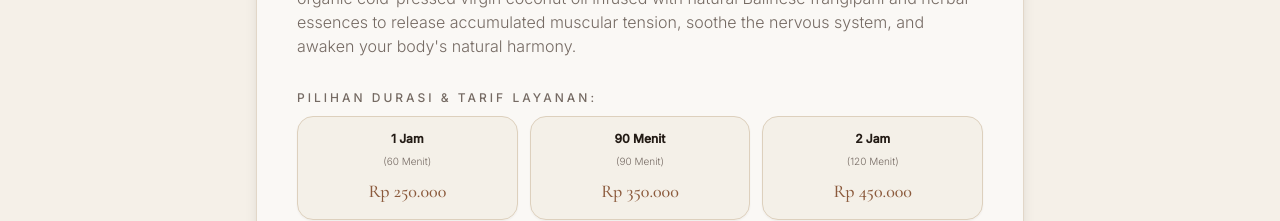
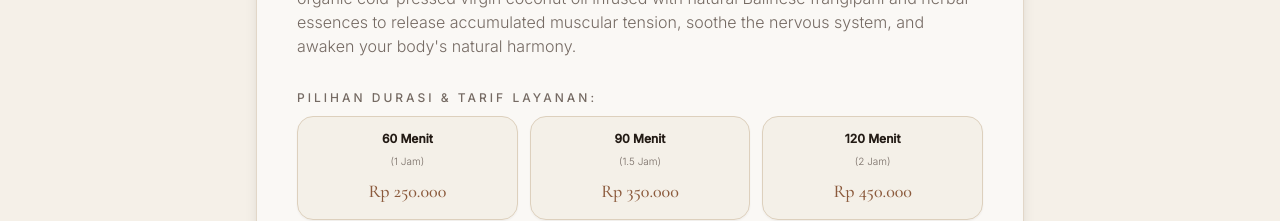
Before and after one commit to deandy89/sana-spa-app, a Next.js app: page / in a window 1280 px wide. Shown: the part 3060-3281 px from the top of the page. Built offline with nearby package versions, Linux system fonts and the light colour scheme.

Commit message:
feat: label duration as 120 Menit for 450rb

```diff
--- a/src/components/ReservationModal.tsx
+++ b/src/components/ReservationModal.tsx
@@ -22,22 +22,22 @@ interface ReservationModalProps {
 
 const DURATION_OPTIONS = [
   {
-    label: "1 Jam",
-    sub: "60 Menit",
+    label: "60 Menit",
+    sub: "1 Jam",
     price: "Rp 250.000",
-    value: "1 Jam (60 Menit) — Rp 250.000",
+    value: "60 Menit (1 Jam) — Rp 250.000",
   },
   {
     label: "90 Menit",
-    sub: "90 Menit",
+    sub: "1.5 Jam",
     price: "Rp 350.000",
     value: "90 Menit — Rp 350.000",
   },
   {
-    label: "2 Jam",
-    sub: "120 Menit",
+    label: "120 Menit",
+    sub: "2 Jam",
     price: "Rp 450.000",
-    value: "2 Jam (120 Menit) — Rp 450.000",
+    value: "120 Menit (2 Jam) — Rp 450.000",
   },
 ];
 
--- a/src/components/TreatmentsSection.tsx
+++ b/src/components/TreatmentsSection.tsx
@@ -13,9 +13,9 @@ export interface DurationPricing {
 }
 
 export const DURATION_PRICING: DurationPricing[] = [
-  { label: "1 Jam", duration: "60 Menit", price: "Rp 250.000", idr: "250K" },
-  { label: "90 Menit", duration: "90 Menit", price: "Rp 350.000", idr: "350K" },
-  { label: "2 Jam", duration: "120 Menit", price: "Rp 450.000", idr: "450K" },
+  { label: "60 Menit", duration: "1 Jam", price: "Rp 250.000", idr: "250K" },
+  { label: "90 Menit", duration: "1.5 Jam", price: "Rp 350.000", idr: "350K" },
+  { label: "120 Menit", duration: "2 Jam", price: "Rp 450.000", idr: "450K" },
 ];
 
 export interface Treatment {
@@ -37,9 +37,9 @@ export const TREATMENTS: Treatment[] = [
     description:
       "A deeply restorative ritual uniting traditional Balinese long flowing strokes, gentle skin-rolling, acupressure points, and soothing palm pressure. Performed using warm, 100% organic cold-pressed virgin coconut oil infused with natural Balinese frangipani and herbal essences to release accumulated muscular tension, soothe the nervous system, and awaken your body's natural harmony.",
     durations: [
-      "1 Jam (60 Menit) — Rp 250.000",
+      "60 Menit (1 Jam) — Rp 250.000",
       "90 Menit — Rp 350.000",
-      "2 Jam (120 Menit) — Rp 450.000",
+      "120 Menit (2 Jam) — Rp 450.000",
     ],
     price: "Rp 250K — 450K",
     image:
```
